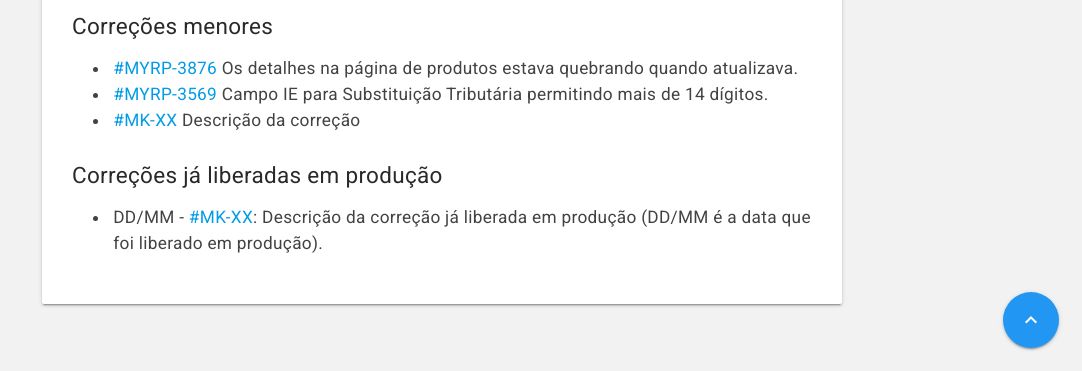
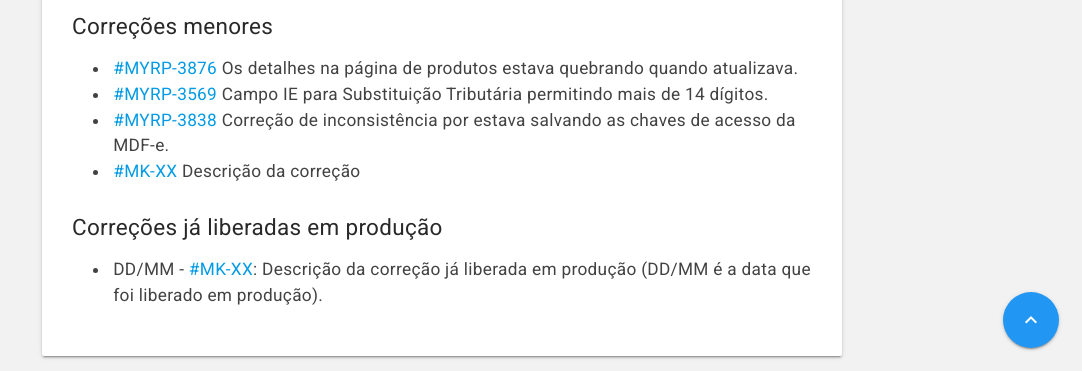
Before and after one commit to myrp-maicon/changelog-myrp, a Jekyll site: the page built from docs/myrp/19.02.03.md, in a window 1280 px wide and 900 px high, scrolled down 612 px, cut to the strip 529-900 px from the top of the window. Shown: the whole strip, without its empty margins (198-1280 px from the left). Built offline with Jekyll 4.4.1, drawn with Linux system fonts in a browser that asks for light colours; nearby versions of some CDN libraries; our own code applies the rules of GitHub Pages for plain Markdown files; the repository's description, which GitHub fills in, is left out.

Commit message:
AD:MYRP-3838
Não estava salvando as chaves de acesso da MDF-e.

```diff
--- a/docs/myrp/19.02.03.md
+++ b/docs/myrp/19.02.03.md
@@ -17,6 +17,7 @@ As alterações estarão disponíveis no ambiente demo.myrp.com.br (212) desde o
 ## Correções menores
 * [#MYRP-3876](https://devmyrp.atlassian.net/browse/MYRP-3876) Os detalhes na página de produtos estava quebrando quando atualizava.
 * [#MYRP-3569](https://devmyrp.atlassian.net/browse/MYRP-3569) Campo IE para Substituição Tributária permitindo mais de 14 dígitos.
+* [#MYRP-3838](https://devmyrp.atlassian.net/browse/MYRP-3838) Correção de inconsistência por estava salvando as chaves de acesso da MDF-e.
 * [#MK-XX](https://devmyrp.atlassian.net/browse/MK-XX) Descrição da correção
 
 ## Correções já liberadas em produção
```
